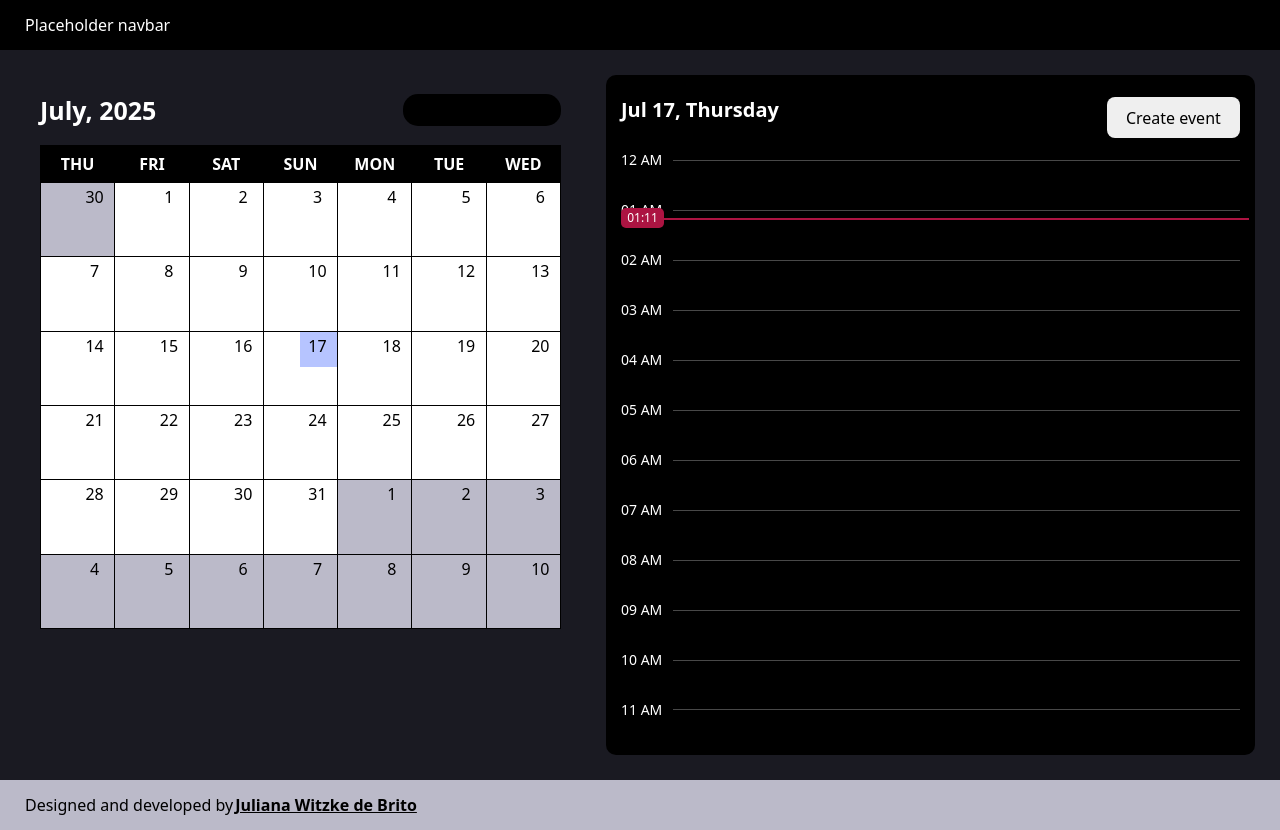
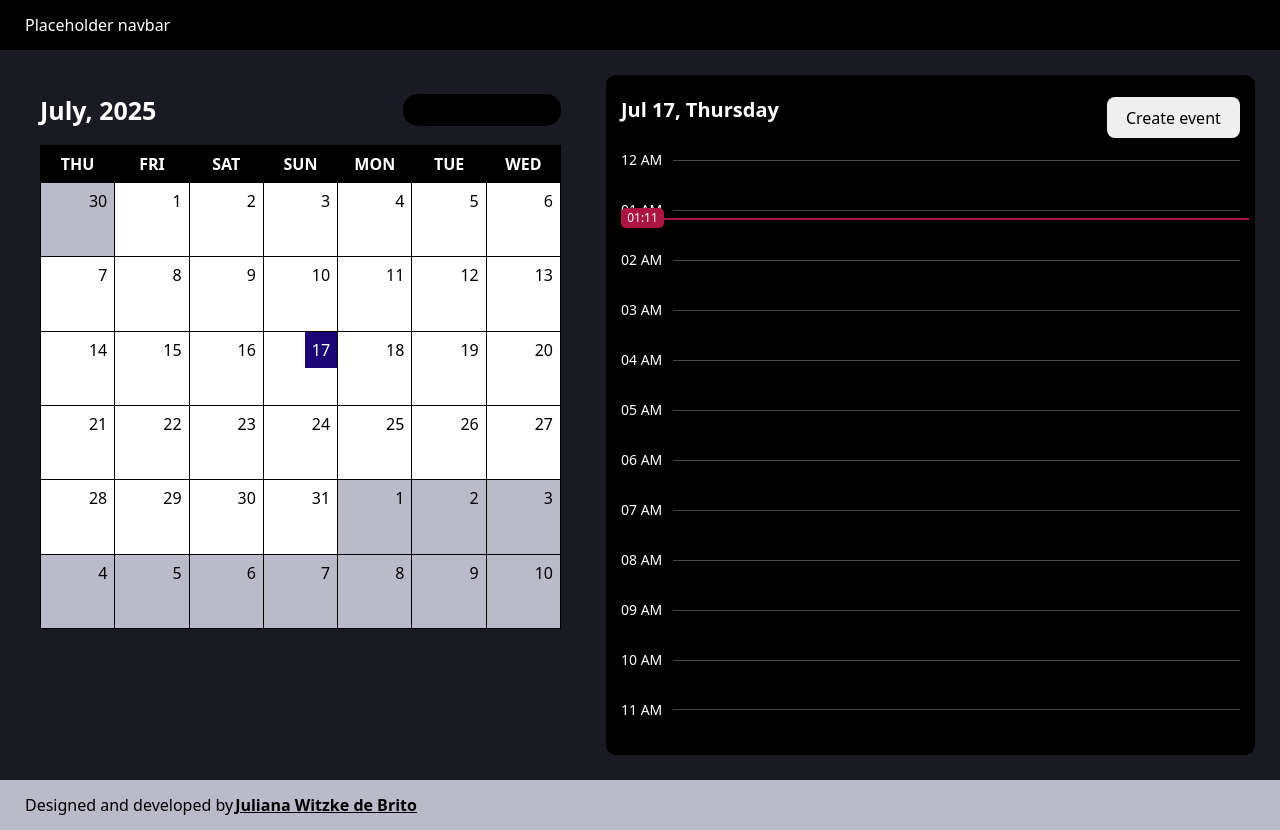
Before and after one commit to jubrito/planner-with-calendar, a React (Vite) app: page / in a window 1280 px wide. Built offline with nearby package versions, Linux system fonts and the light colour scheme; some icons are missing.

Commit message:
update is today cell time bg color

```diff
--- a/src/features/Calendar/components/CalendarCells/Cell/_cell.module.scss
+++ b/src/features/Calendar/components/CalendarCells/Cell/_cell.module.scss
@@ -3,8 +3,8 @@
 @use '../../../../../styles/mixins' as mixins;
 
 .isToday {
-  background: variables.$blue-lightgray-color;
-  padding: 4px;
+  background: variables.$darkblue-color;
+  color: variables.$white-color;
 
   @include mixins.media-for-compact-calendar {
     border-radius: 100%;
@@ -29,9 +29,8 @@
     time {
       line-height: normal;
       min-width: max-content;
-      width: 40%;
-      aspect-ratio: 1/1;
-      padding: 3px variables.$small-gap 3px 3px;
+      text-align: right;
+      padding: 7px;
 
       @include mixins.media-for-compact-calendar {
         padding: variables.$small-gap;
```
